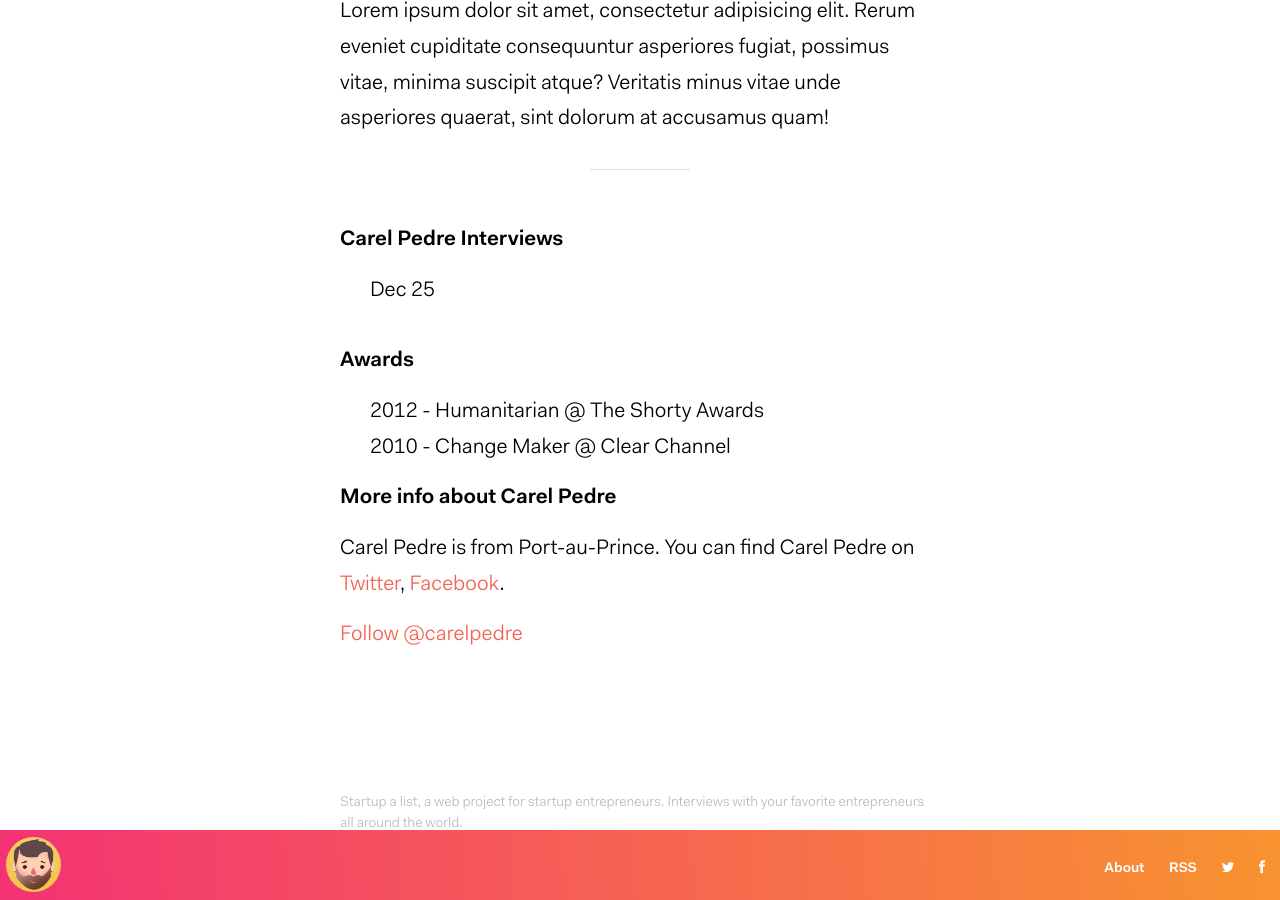
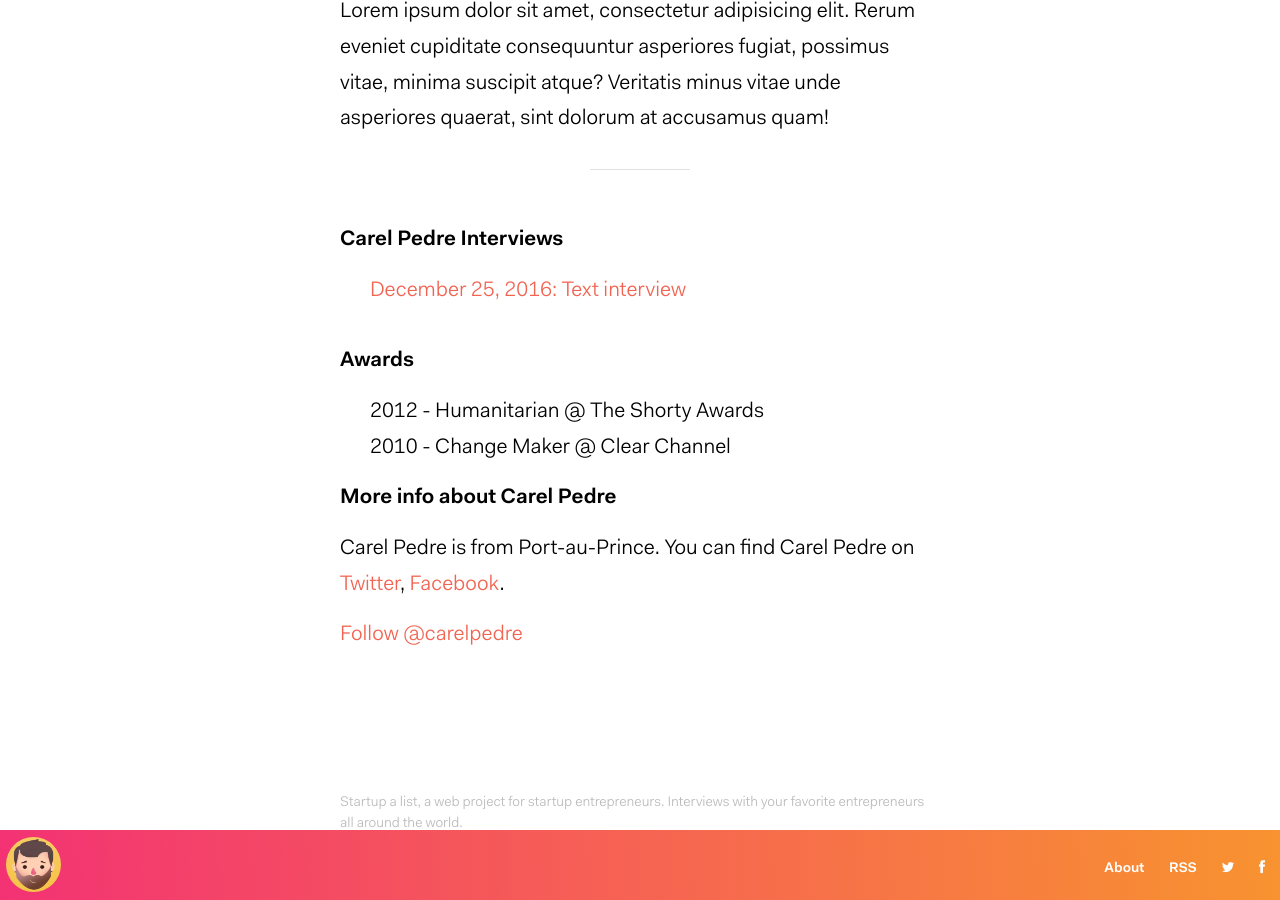
Before and after one commit to kenold/startup-alist, a Jekyll site: the page built from _people/carel-pedre.md, in a window 1280 px wide and 900 px high, scrolled down 786 px. Built offline with Jekyll 4.4.1, drawn with Linux system fonts in a browser that asks for light colours; comment, search, counter and statistics services are not loaded.

Commit message:
link interview

```diff
--- a/_layouts/person.html
+++ b/_layouts/person.html
@@ -34,7 +34,7 @@ layout: default
         <ul class="listing">
             {% assign interviews = site.posts | where: "person", page.full_name %}
             {% for interview in interviews %}
-                <li>{{ interview.date | date: "%b %-d" }}</li>
+                <li><a href="{{ interview.url }}">{{ interview.date | date: '%B %d, %Y' }}: {{ interview.type }} interview</a></li>
             {% endfor %}
         </ul>
     </div>
```
